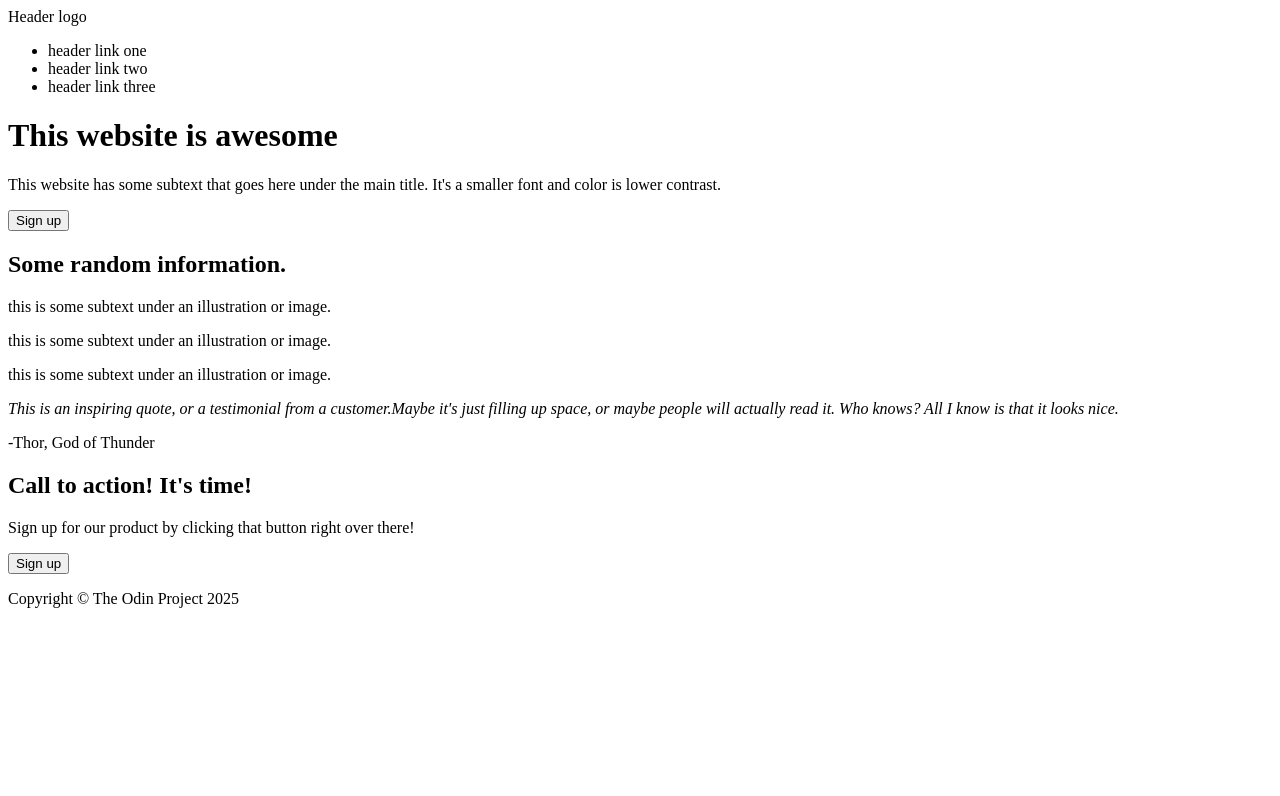
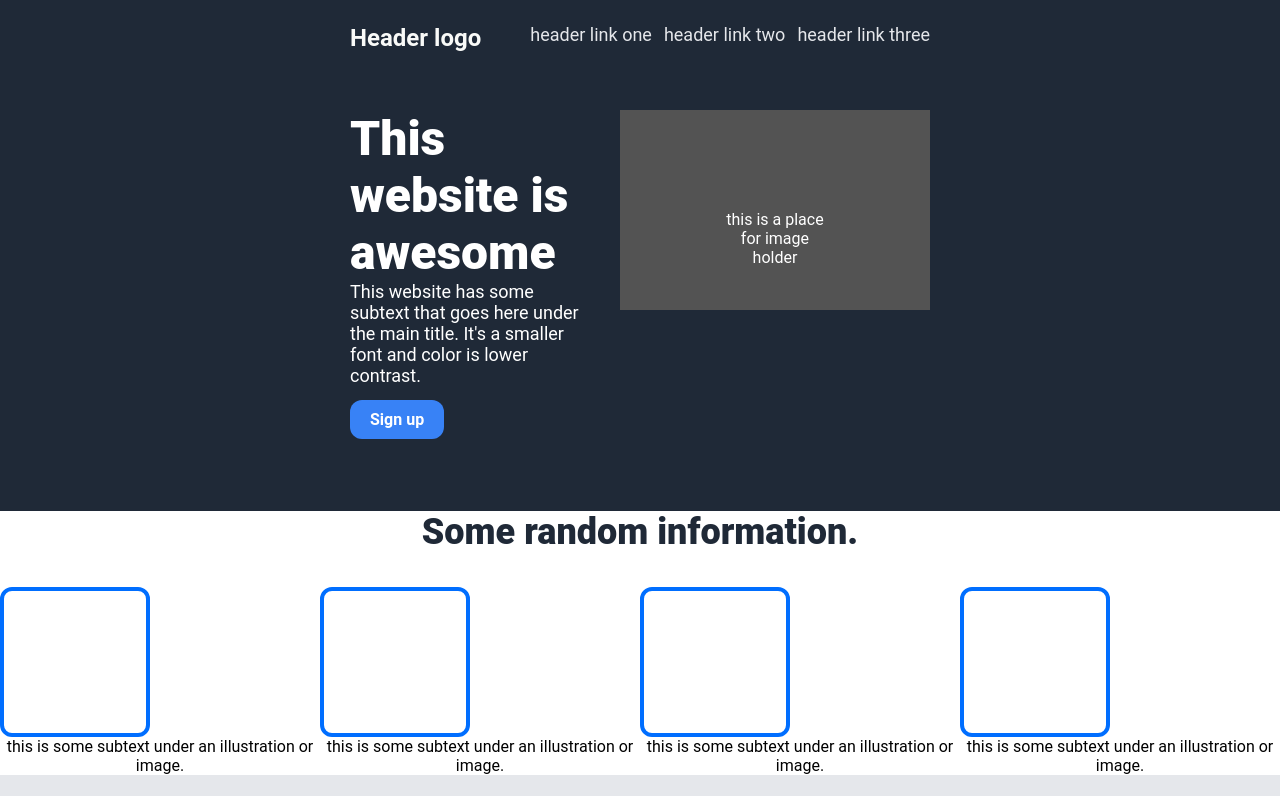
Before and after one commit to Nimesh04/odin-landing-page, a plain HTML site: page index.html in a window 1280 px wide. Shown: the top 796 px of the page. Drawn offline with Linux system fonts and the light colour scheme.

Commit message:
Imporved the html structure and implemented design
Along with the requirement for the design of the website, I'm working on
implementing the design from top to down.

```diff
--- a/index.html
+++ b/index.html
@@ -9,13 +9,12 @@
 <body>
     <div class="hero-section">
         <div class="nav">
-            <div> Header logo</div>
+            <h2> Header logo</h2>
             <ul>
                 <li>header link one</li>
                 <li>header link two</li>
                 <li>header link three</li>
             </ul>
-        </div>
         </div>
         <div class="second-section">
             <div class="second-item-1">
@@ -25,21 +24,34 @@
             </div>
 
             <div class="img-placehoder">
+                <p>this is a place for image holder</p>
+            </div>
+        </div>
 
-        </div>
     </div>
 
     <div class="third-section">
         <h2>Some random information.</h2>
         <div class="container">
+            <div>
                 <div class="box"></div>
                 <p>this is some subtext under an illustration or image.</p>
+            </div>
 
+            <div>
                 <div class="box"></div>
                 <p>this is some subtext under an illustration or image.</p>
+            </div>
 
+            <div>
                 <div class="box"></div>
                 <p>this is some subtext under an illustration or image.</p>
+            </div>
+
+            <div>
+                <div class="box"></div>
+                <p>this is some subtext under an illustration or image.</p>
+            </div>
 
         </div>
     </div>
--- a/style.css
+++ b/style.css
@@ -0,0 +1,106 @@
+*{
+    margin: 0;
+    padding: 0;
+    box-sizing: border-box;
+    font-family: 'Roboto';
+}
+
+ul{
+    display: flex;
+    list-style-type: none;
+    gap:12px;
+    font-size: 18px;
+    color: #E5E7EB;
+}
+
+.hero-section, footer{
+    background-color: #1F2937;
+    color:white;
+    padding: 24px 350px;
+}
+
+.hero-section h2{
+    font-size: 24px;
+    color: #F9FAF8;
+}
+.nav{
+    display: flex;
+    justify-content: space-between;
+}
+.second-section{
+    margin-top: 58px;
+    margin-bottom: 48px;
+    display: flex;
+    gap: 24px;
+}
+
+.second-section h1{
+    font-size: 48px;
+    font-weight: 900;
+}
+
+.second-item-1 p{
+    font-size: 18px;
+}
+
+.second-section button{
+    padding: 10px 20px;
+    border-radius: 12px;
+    background-color: #3882F6;
+    color: white;
+    border: none;
+    font-size: 16px;
+    font-weight: 700;
+    margin-top: 14px;
+}
+
+.img-placehoder{
+    width: 600px;
+    height: 200px;
+    background-color: rgb(83, 83, 83);
+    align-content: center;
+    text-align: center;
+    padding: 100px;
+}
+
+
+.third-section{
+
+    text-align: center;
+}
+.third-section h2{
+    font-size: 36px;
+    font-weight: 900;
+    color: #1F2937;
+}
+
+.container{
+    display: flex;
+    margin-top: 34px;
+}
+
+
+.box{
+    height: 150px;
+    width: 150px;
+    border: 4px solid rgb(0, 110, 255);
+    border-radius: 12px;
+}
+
+.fourth-section{
+    padding: 24px 350px;
+    background-color: #E5E7EB;
+}
+
+
+.fifth-section{
+    padding: 24px 350px;
+}
+
+.quote-section{
+    font-size: 36px;
+    color: #1F2937;
+}
+footer{
+    text-align: center;
+}
```
Lines whose indentation alone changed are shown as unchanged.
